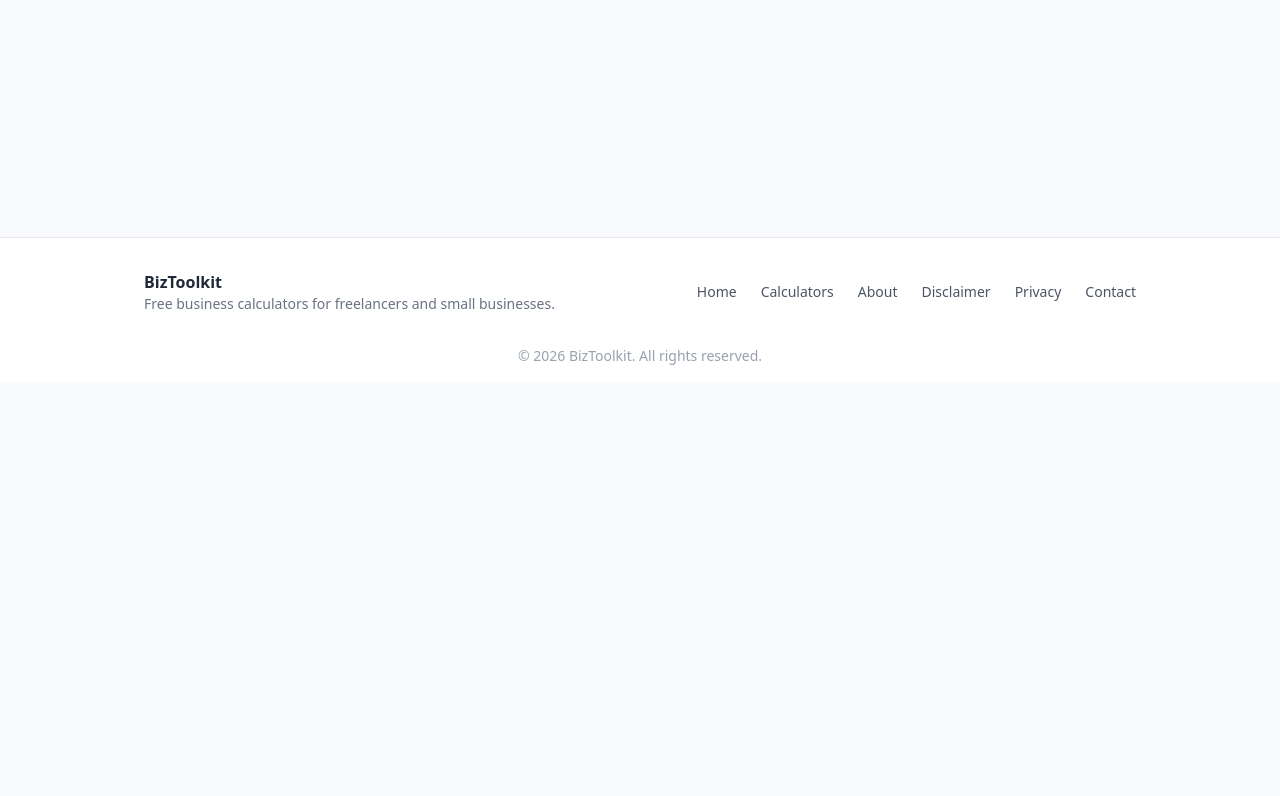
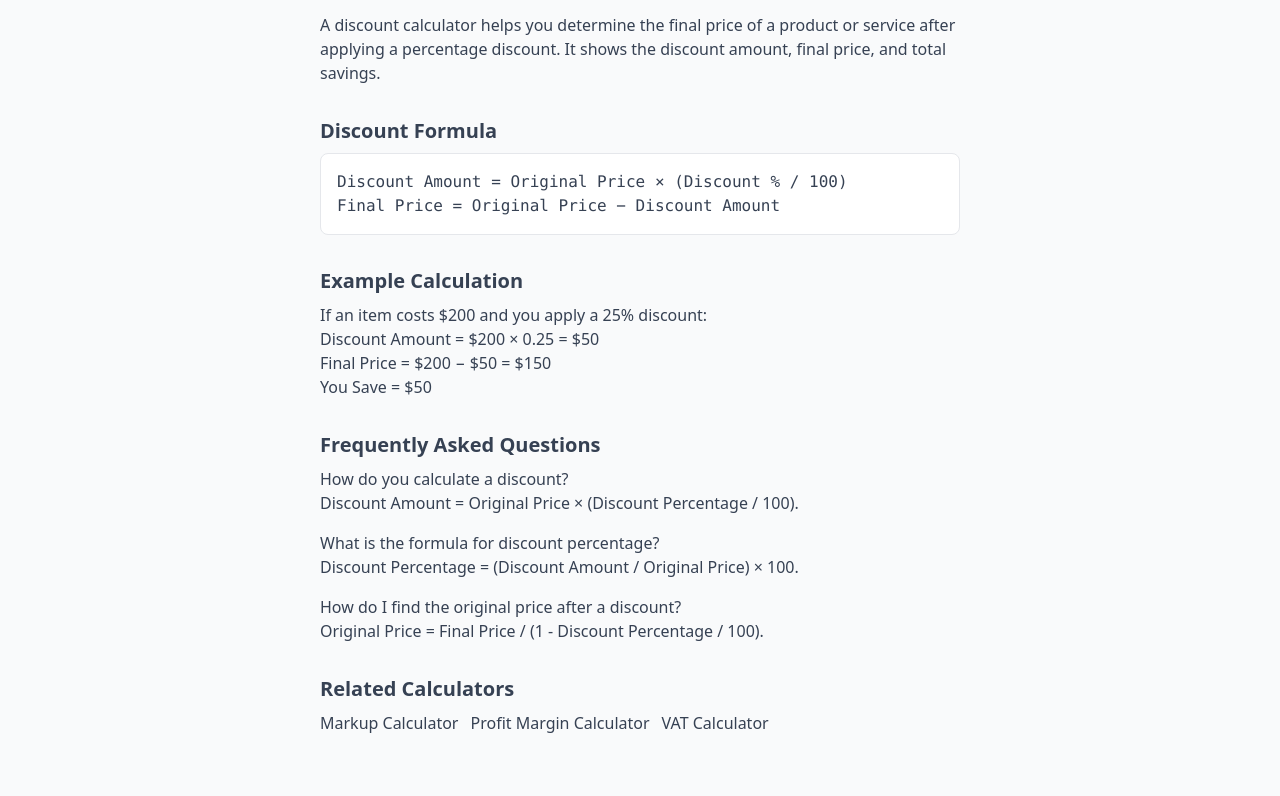
Before and after one commit to wakilmustaqeem/biztoolkit, a Next.js app: page /discount-calculator in a window 1280 px wide. Shown: the part 684-1480 px from the top of the page. Before the commit the page ends 1066 px from the top, so only its background shows below. Built offline with nearby package versions, Linux system fonts and the light colour scheme.

Commit message:
improve discount calculator SEO content

```diff
--- a/app/discount-calculator/page.tsx
+++ b/app/discount-calculator/page.tsx
@@ -1,6 +1,155 @@
 import type { Metadata } from "next";
+import Link from "next/link";
 import DiscountCalculator from "./discount-calculator";
-export const metadata: Metadata = { title: "Discount Calculator – Calculate Sale Price", description: "Free discount calculator to find the final price after a percentage discount. Calculate discount amount, savings, and sale price instantly.", alternates: { canonical: "/discount-calculator" }, openGraph: { title: "Discount Calculator – Calculate Sale Price", description: "Calculate discount amount, final price, and savings with our free discount calculator.", url: "https://biztoolkit-ashy.vercel.app/discount-calculator", type: "website" } };
-const webAppJsonLd = { "@context": "https://schema.org", "@type": "WebApplication", name: "Discount Calculator", url: "https://biztoolkit-ashy.vercel.app/discount-calculator", applicationCategory: "BusinessApplication", operatingSystem: "Web", description: "Calculate discount amount, final price, and savings based on original price and discount percentage.", offers: { "@type": "Offer", price: "0", priceCurrency: "USD" } };
-const faqJsonLd = { "@context": "https://schema.org", "@type": "FAQPage", mainEntity: [{ "@type": "Question", name: "How do you calculate a discount?", acceptedAnswer: { "@type": "Answer", text: "Discount Amount = Original Price × (Discount Percentage / 100). Final Price = Original Price - Discount Amount." } }, { "@type": "Question", name: "What is the formula for discount percentage?", acceptedAnswer: { "@type": "Answer", text: "Discount Percentage = (Discount Amount / Original Price) × 100." } }] };
-export default function DiscountCalculatorPage() { return <main className="min-h-screen bg-gray-50 py-8"><script type="application/ld+json" dangerouslySetInnerHTML={{ __html: JSON.stringify(webAppJsonLd) }} /><script type="application/ld+json" dangerouslySetInnerHTML={{ __html: JSON.stringify(faqJsonLd) }} /><DiscountCalculator /></main>; }
+
+export const metadata: Metadata = {
+  title: "Discount Calculator – Calculate Sale Price",
+  description:
+    "Free discount calculator to find the final price after a percentage discount. Calculate discount amount, savings, and sale price instantly.",
+  alternates: {
+    canonical: "/discount-calculator",
+  },
+  openGraph: {
+    title: "Discount Calculator – Calculate Sale Price",
+    description:
+      "Calculate discount amount, final price, and savings with our free discount calculator.",
+    url: "https://biztoolkit-ashy.vercel.app/discount-calculator",
+    type: "website",
+  },
+};
+
+const webAppJsonLd = {
+  "@context": "https://schema.org",
+  "@type": "WebApplication",
+  name: "Discount Calculator",
+  url: "https://biztoolkit-ashy.vercel.app/discount-calculator",
+  applicationCategory: "BusinessApplication",
+  operatingSystem: "Web",
+  description:
+    "Calculate discount amount, final price, and savings based on original price and discount percentage.",
+  offers: {
+    "@type": "Offer",
+    price: "0",
+    priceCurrency: "USD",
+  },
+};
+
+const faqJsonLd = {
+  "@context": "https://schema.org",
+  "@type": "FAQPage",
+  mainEntity: [
+    {
+      "@type": "Question",
+      name: "How do you calculate a discount?",
+      acceptedAnswer: {
+        "@type": "Answer",
+        text: "Discount Amount = Original Price × (Discount Percentage / 100). Final Price = Original Price - Discount Amount.",
+      },
+    },
+    {
+      "@type": "Question",
+      name: "What is the formula for discount percentage?",
+      acceptedAnswer: {
+        "@type": "Answer",
+        text: "Discount Percentage = (Discount Amount / Original Price) × 100.",
+      },
+    },
+    {
+      "@type": "Question",
+      name: "How do I find the original price after a discount?",
+      acceptedAnswer: {
+        "@type": "Answer",
+        text: "If you know the final price and discount percentage, you can use: Original Price = Final Price / (1 - Discount Percentage / 100).",
+      },
+    },
+  ],
+};
+
+export default function DiscountCalculatorPage() {
+  return (
+    <main className="min-h-screen bg-gray-50 py-8">
+      <script
+        type="application/ld+json"
+        dangerouslySetInnerHTML={{ __html: JSON.stringify(webAppJsonLd) }}
+      />
+      <script
+        type="application/ld+json"
+        dangerouslySetInnerHTML={{ __html: JSON.stringify(faqJsonLd) }}
+      />
+
+      <DiscountCalculator />
+
+      <div className="max-w-2xl mx-auto px-4 mt-10 space-y-8 text-gray-700">
+        <section>
+          <h2 className="text-xl font-semibold mb-2">What is a Discount Calculator?</h2>
+          <p>
+            A discount calculator helps you determine the final price of a
+            product or service after applying a percentage discount. It shows
+            the discount amount, final price, and total savings.
+          </p>
+        </section>
+
+        <section>
+          <h2 className="text-xl font-semibold mb-2">Discount Formula</h2>
+          <div className="bg-white border border-gray-200 rounded-lg p-4 my-2 font-mono">
+            Discount Amount = Original Price × (Discount % / 100)
+            <br />
+            Final Price = Original Price − Discount Amount
+          </div>
+        </section>
+
+        <section>
+          <h2 className="text-xl font-semibold mb-2">Example Calculation</h2>
+          <p>
+            If an item costs $200 and you apply a 25% discount:
+            <br />
+            Discount Amount = $200 × 0.25 = $50
+            <br />
+            Final Price = $200 − $50 = $150
+            <br />
+            You Save = $50
+          </p>
+        </section>
+
+        <section>
+          <h2 className="text-xl font-semibold mb-2">Frequently Asked Questions</h2>
+          <div className="space-y-4">
+            <div>
+              <h3 className="font-medium">How do you calculate a discount?</h3>
+              <p>
+                Discount Amount = Original Price × (Discount Percentage / 100).
+              </p>
+            </div>
+            <div>
+              <h3 className="font-medium">What is the formula for discount percentage?</h3>
+              <p>
+                Discount Percentage = (Discount Amount / Original Price) × 100.
+              </p>
+            </div>
+            <div>
+              <h3 className="font-medium">How do I find the original price after a discount?</h3>
+              <p>
+                Original Price = Final Price / (1 - Discount Percentage / 100).
+              </p>
+            </div>
+          </div>
+        </section>
+
+        <section>
+          <h2 className="text-xl font-semibold mb-2">Related Calculators</h2>
+          <div className="flex flex-wrap gap-3">
+            <Link href="/markup-calculator" className="text-blue-600 hover:underline">
+              Markup Calculator
+            </Link>
+            <Link href="/profit-margin-calculator" className="text-blue-600 hover:underline">
+              Profit Margin Calculator
+            </Link>
+            <Link href="/vat-calculator" className="text-blue-600 hover:underline">
+              VAT Calculator
+            </Link>
+          </div>
+        </section>
+      </div>
+    </main>
+  );
+}
```
